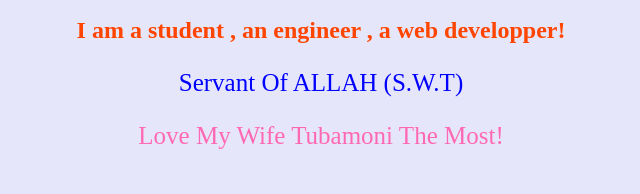
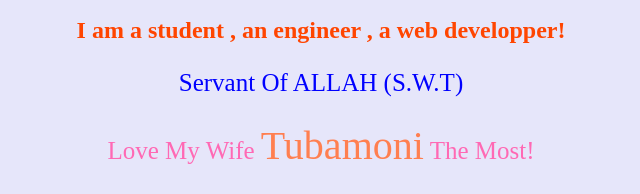
Before and after one commit to shadreza/my-first-website-complete-web-3, a plain HTML site: page index.html in a window 1280 px wide. Shown: the part 734-928 px from the top of the page, without its empty margins (319-959 px from the left). Drawn offline with Linux system fonts and the light colour scheme.

Commit message:
Changed a paragraph

```diff
--- a/index.html
+++ b/index.html
@@ -12,6 +12,6 @@
     <h2 class="wrt">I am Shad Reza</h2>
     <h2 class="wrt">I am a student , an engineer , a web developper!</h2>
     <p class="p1">Servant Of ALLAH (S.W.T)</p>
-    <p class="p2">Love My Wife Tubamoni The Most!</p>
+    <p class="p2">Love My Wife <span class="spann">Tubamoni</span> The Most!</p>
 </body>
 </html>
--- a/styles.css
+++ b/styles.css
@@ -27,3 +27,8 @@ body {
     font-size: 25px;
     color: hotpink;
 }
+
+.spann {
+    color: coral;
+    font-size: 40px;
+}
```
